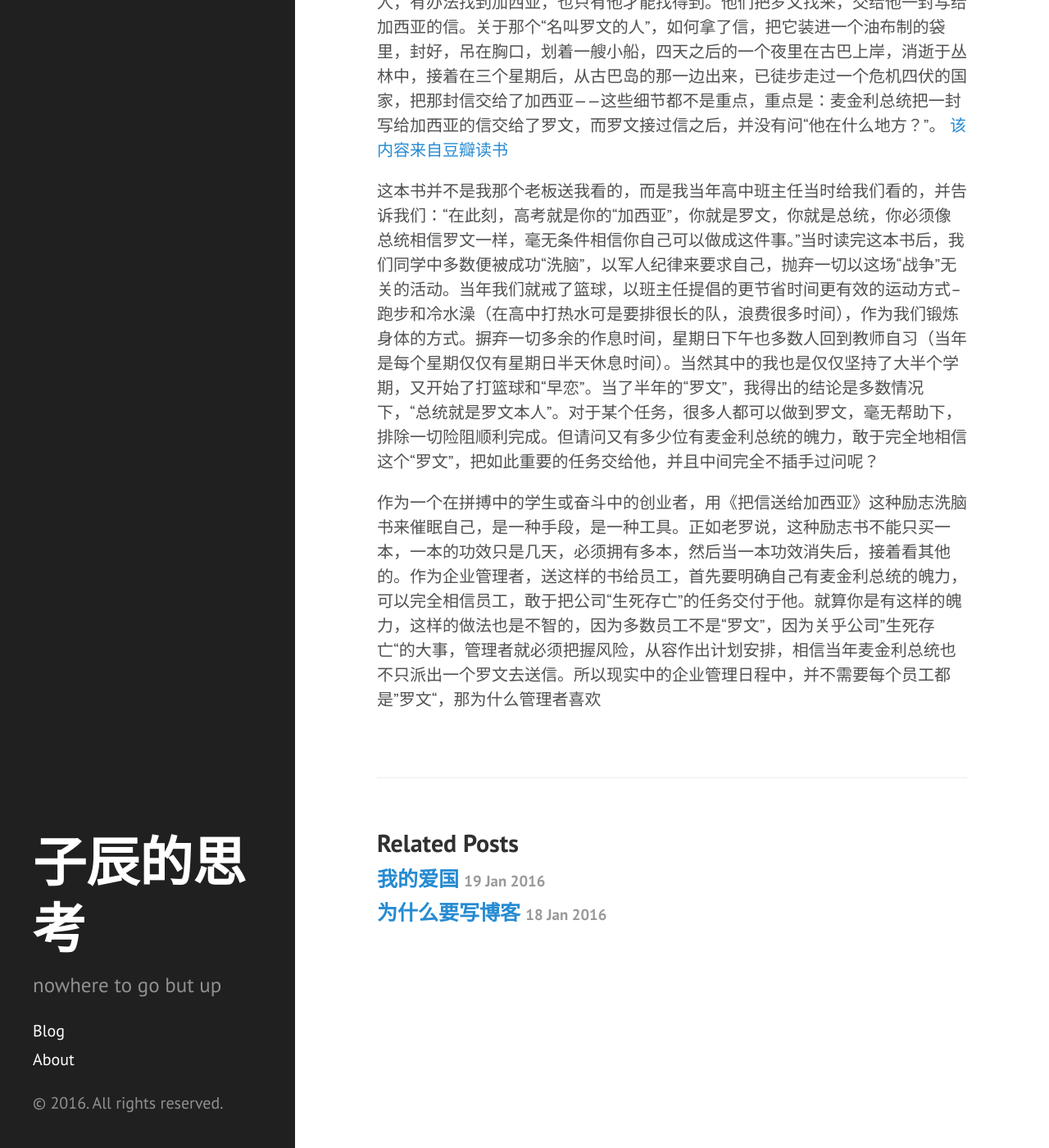
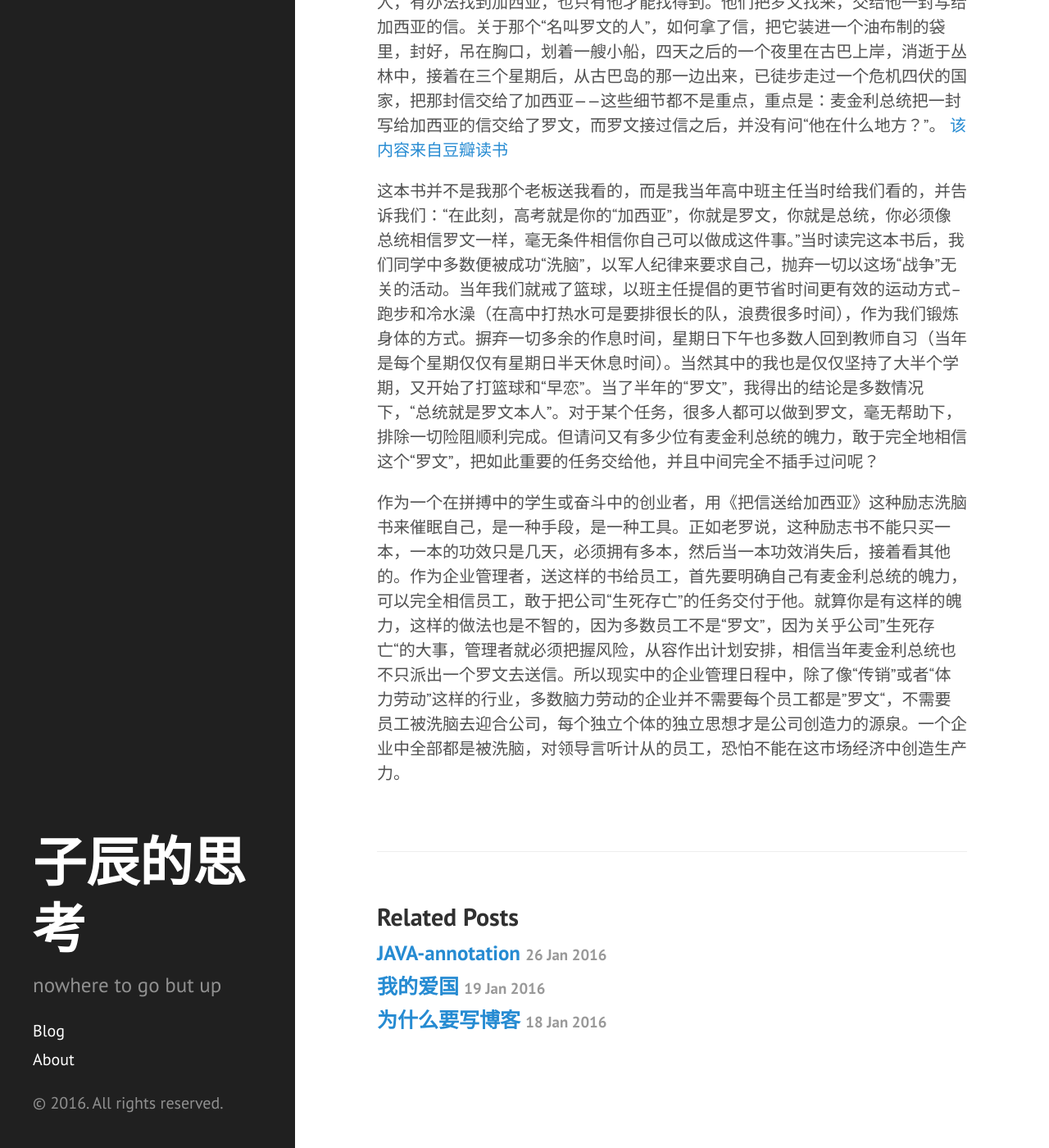
Before and after one commit to Zzzzson/myPage, a Jekyll site: the page built from _posts/2016-01-24-我眼中的《把信送给加西亚》一书.md, in a window 1280 px wide and 1400 px high, scrolled down 282 px. Shown: the whole window at 82% size. Built offline with Jekyll 4.4.1, drawn with Linux system fonts in a browser that asks for light colours.

Commit message:
commit post

```diff
--- a/_posts/2016-01-24-我眼中的《把信送给加西亚》一书.md
+++ b/_posts/2016-01-24-我眼中的《把信送给加西亚》一书.md
@@ -7,4 +7,4 @@ title: 我眼中的《把信送给加西亚》一书
 
 这本书并不是我那个老板送我看的，而是我当年高中班主任当时给我们看的，并告诉我们：“在此刻，高考就是你的“加西亚”，你就是罗文，你就是总统，你必须像总统相信罗文一样，毫无条件相信你自己可以做成这件事。”当时读完这本书后，我们同学中多数便被成功“洗脑”，以军人纪律来要求自己，抛弃一切以这场“战争”无关的活动。当年我们就戒了篮球，以班主任提倡的更节省时间更有效的运动方式--跑步和冷水澡（在高中打热水可是要排很长的队，浪费很多时间），作为我们锻炼身体的方式。摒弃一切多余的作息时间，星期日下午也多数人回到教师自习（当年是每个星期仅仅有星期日半天休息时间）。当然其中的我也是仅仅坚持了大半个学期，又开始了打篮球和“早恋”。当了半年的“罗文”，我得出的结论是多数情况下，“总统就是罗文本人”。对于某个任务，很多人都可以做到罗文，毫无帮助下，排除一切险阻顺利完成。但请问又有多少位有麦金利总统的魄力，敢于完全地相信这个“罗文”，把如此重要的任务交给他，并且中间完全不插手过问呢？
 
-作为一个在拼搏中的学生或奋斗中的创业者，用《把信送给加西亚》这种励志洗脑书来催眠自己，是一种手段，是一种工具。正如老罗说，这种励志书不能只买一本，一本的功效只是几天，必须拥有多本，然后当一本功效消失后，接着看其他的。作为企业管理者，送这样的书给员工，首先要明确自己有麦金利总统的魄力，可以完全相信员工，敢于把公司“生死存亡”的任务交付于他。就算你是有这样的魄力，这样的做法也是不智的，因为多数员工不是“罗文”，因为关乎公司”生死存亡“的大事，管理者就必须把握风险，从容作出计划安排，相信当年麦金利总统也不只派出一个罗文去送信。所以现实中的企业管理日程中，并不需要每个员工都是”罗文“，那为什么管理者喜欢
+作为一个在拼搏中的学生或奋斗中的创业者，用《把信送给加西亚》这种励志洗脑书来催眠自己，是一种手段，是一种工具。正如老罗说，这种励志书不能只买一本，一本的功效只是几天，必须拥有多本，然后当一本功效消失后，接着看其他的。作为企业管理者，送这样的书给员工，首先要明确自己有麦金利总统的魄力，可以完全相信员工，敢于把公司“生死存亡”的任务交付于他。就算你是有这样的魄力，这样的做法也是不智的，因为多数员工不是“罗文”，因为关乎公司”生死存亡“的大事，管理者就必须把握风险，从容作出计划安排，相信当年麦金利总统也不只派出一个罗文去送信。所以现实中的企业管理日程中，除了像“传销”或者“体力劳动”这样的行业，多数脑力劳动的企业并不需要每个员工都是”罗文“，不需要员工被洗脑去迎合公司，每个独立个体的独立思想才是公司创造力的源泉。一个企业中全部都是被洗脑，对领导言听计从的员工，恐怕不能在这市场经济中创造生产力。
--- /dev/null
+++ b/_posts/2016-01-26-java-annotation.md
@@ -0,0 +1,4 @@
+---
+layout: post
+title: JAVA-annotation
+---
```
